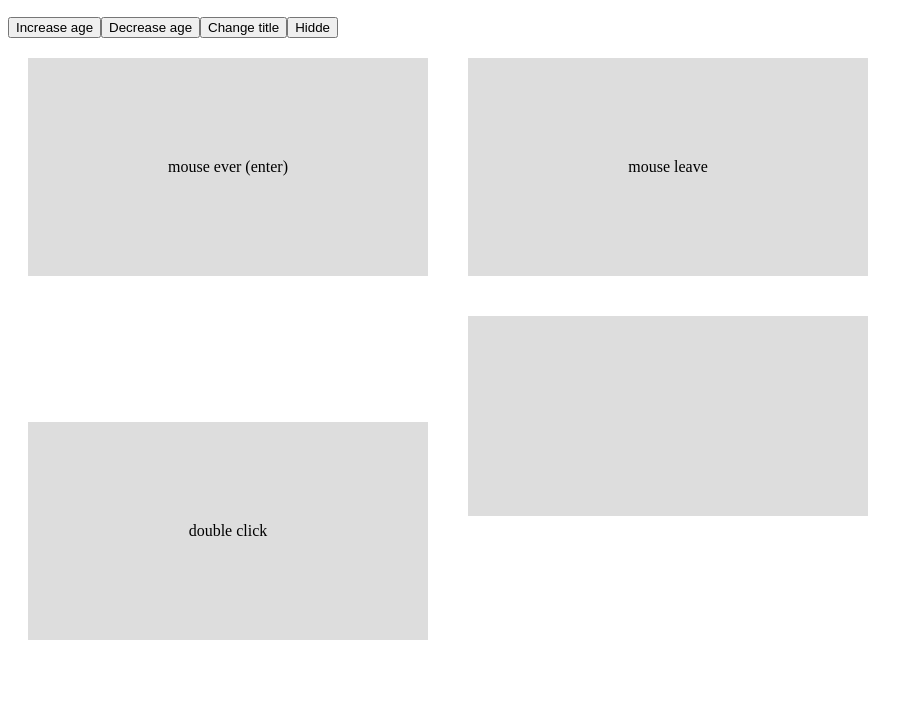
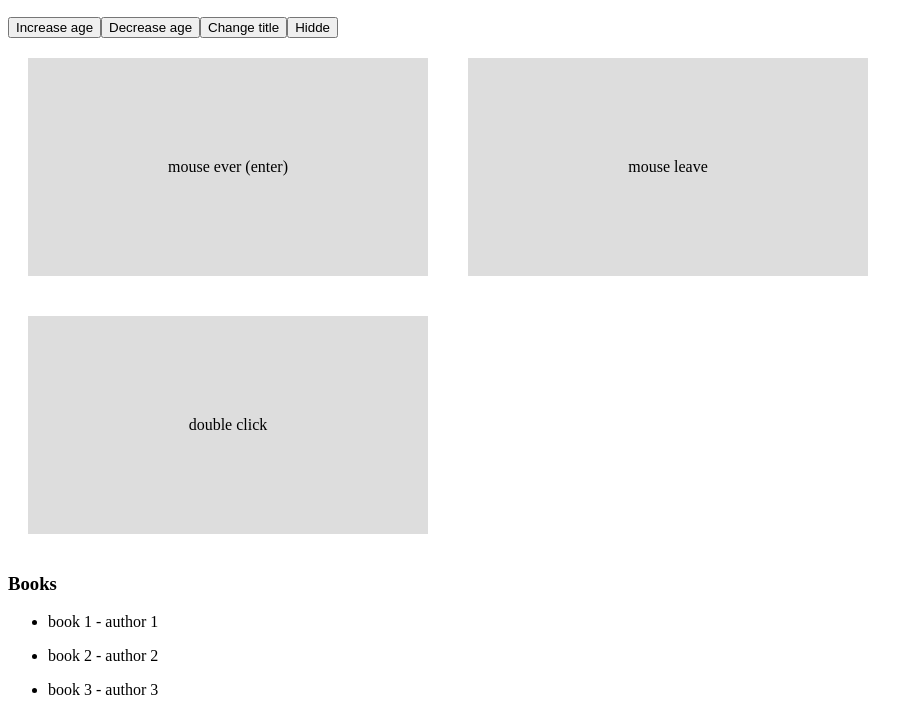
Before and after one commit to Larrygf02/vue3-basics, a plain HTML site: page index.html in a window 1280 px wide. Shown: the part 110-825 px from the top of the page, without its empty margins (0-923 px from the left). Before the commit the page ends 800 px from the top, so only its background shows below. Drawn offline with nearby package versions, Linux system fonts and the light colour scheme.

Commit message:
vu3 v-for

```diff
--- a/app.js
+++ b/app.js
@@ -4,7 +4,12 @@ const app = Vue.createApp({
             title: 'The final empire',
             author: 'Brandon Senderson',
             age: 45,
-            show: true
+            show: true,
+            books: [
+                { title: "book 1", author: "author 1"},
+                { title: "book 2", author: "author 2"},
+                { title: "book 3", author: "author 3"}
+            ]
         }
     },
     methods: {
--- a/index.html
+++ b/index.html
@@ -36,7 +36,14 @@
         <div class="box" @mouseover="handleEvent">mouse ever (enter)</div>
         <div class="box" @mouseleave="handleEvent">mouse leave</div>
         <div class="box" @dblclick="handleEvent">double click</div>
-        <div class="box" @mouseover="handleEvent"></div>
+        <!-- directive v-for-->
+        <h3>Books</h3>
+        <ul>
+            <li v-for="book in books">
+                <p>{{ book.title }} - {{ book.author }}</p>
+            </li>
+        </ul>
+
     </div>
     <script src="app.js"></script>
 </body>
```
Also changed, not shown: 1 other file.
